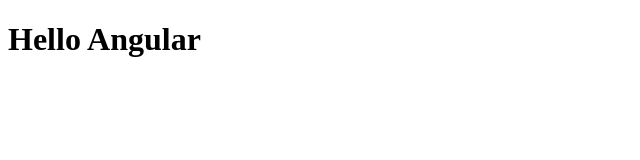
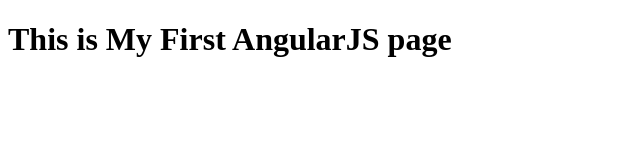
Before and after one commit to anand121023/angular-test, a plain HTML site: page index.html in a window 1280 px wide. Shown: the whole page, without its empty margins (0-640 px from the left). Drawn offline with Linux system fonts and the light colour scheme.

Commit message:
added some text.

```diff
--- a/index.html
+++ b/index.html
@@ -4,6 +4,6 @@
 	<title>Hello Coursera</title>
 </head>
 <body>
-<h1>Hello Angular</h1>
+<h1>This is My First AngularJS page</h1>
 </body>
 </html>
```
